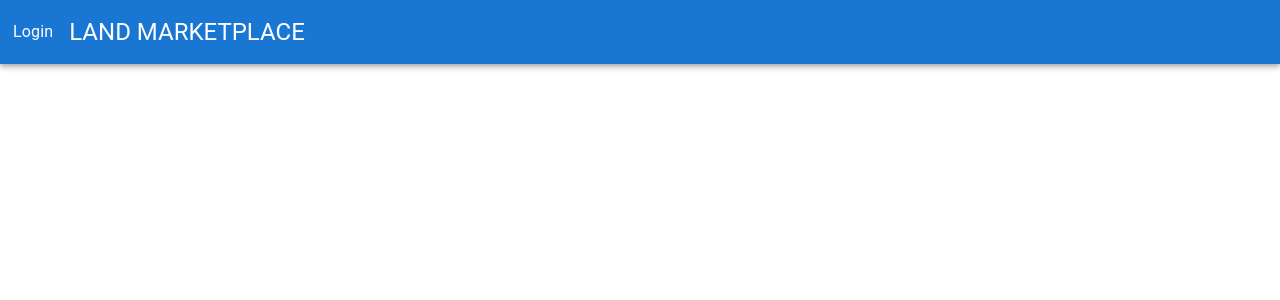
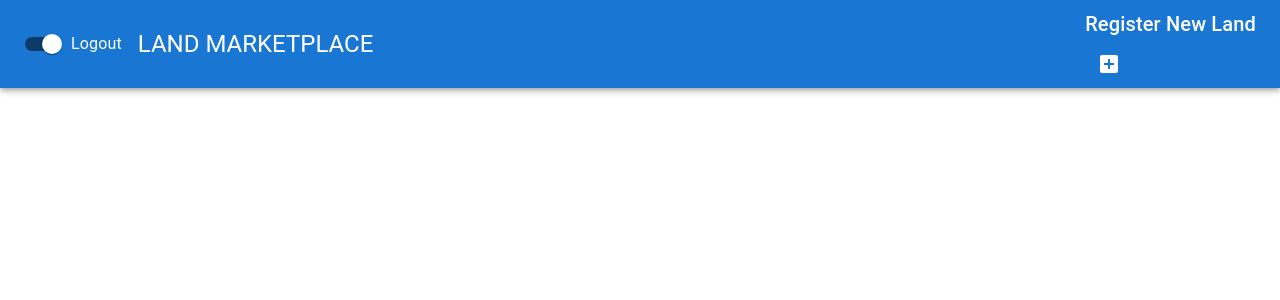
Before and after one commit to swapnaliss/solidity-practices, a React (Create React App) app in the folder Land/client/: page / in a window 1280 px wide. Both pictures are taken after a click on the label "Login". Shown: the top 300 px of the page. Built offline with nearby package versions, Linux system fonts and the light colour scheme.

Commit message:
UI updated

```diff
--- a/Land/client/src/components/HomePage.js
+++ b/Land/client/src/components/HomePage.js
@@ -7,7 +7,7 @@ import IconButton from "@mui/material/IconButton";
 import AddBoxIcon from "@mui/icons-material/AddBox";
 import FormControlLabel from "@mui/material/FormControlLabel";
 import FormGroup from "@mui/material/FormGroup";
-
+import Switch from "@mui/material/Switch";
 import { Routes, useNavigate } from "react-router-dom";
 
 export default function HomePage() {
@@ -31,7 +31,7 @@ export default function HomePage() {
             <FormGroup>
             <FormControlLabel
                 control={
-                  <Routes
+                  <Switch
                     color="default"
                     checked={auth}
                     onChange={handleChange}
@@ -46,7 +46,7 @@ export default function HomePage() {
             </Typography>
             {auth && (
               <div className="Register">
-                <Typography variant="h5" component="div" sx={{ paddingTop: 1 }}>
+                <Typography variant="h6" component="div" sx={{ paddingTop: 1 }}>
                   Register New Land
                 </Typography>
                 <IconButton size="large" color="inherit">
```
